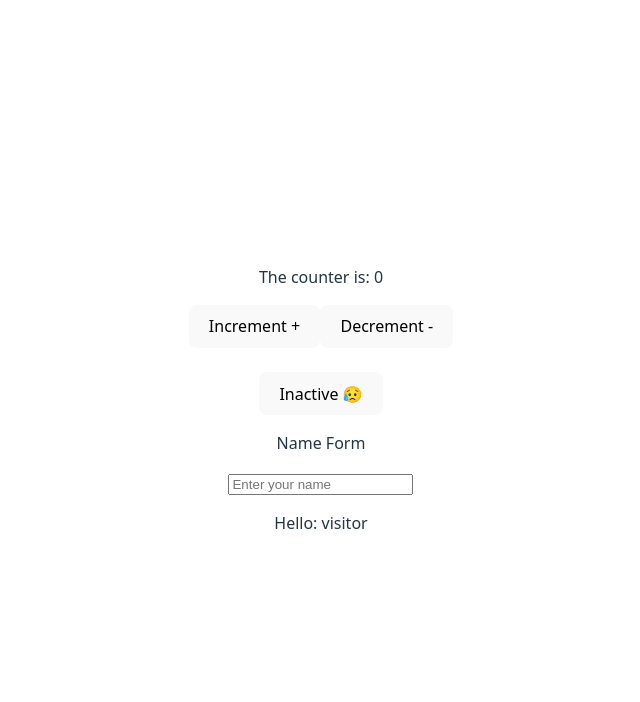
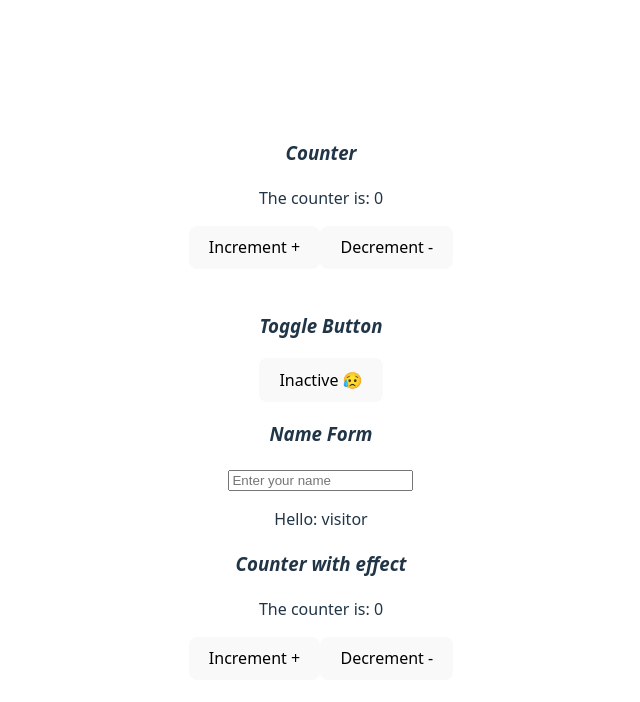
Before and after one commit to felepo/practicing-react, a React (Vite) app: page / in a window 1280 px wide. Shown: the top 702 px of the page, without its empty margins (319-959 px from the left). Built offline with nearby package versions, Linux system fonts and the light colour scheme.

Commit message:
Using useEffect hook

```diff
--- a/src/App.jsx
+++ b/src/App.jsx
@@ -1,18 +1,23 @@
 import Counter from './components/Counter'
 import ToggleButton from './components/ToggleButton'
 import NameForm from './components/NameForm'
+import CounterWithEffect from './components/CounterWithEffect'
 import './App.css'
 
 function App() {
 
   return (
     <>
+      <h3><i>Counter</i></h3>
       <Counter />
       <br />
+      <h3><i>Toggle Button</i></h3>
       <ToggleButton />
       <br />
-      <p>Name Form</p>
+      <h3><i>Name Form</i></h3>
       <NameForm />
+      <h3><i>Counter with effect</i></h3>
+      <CounterWithEffect />
     </>
   )
 }
--- /dev/null
+++ b/src/components/CounterWithEffect.jsx
@@ -0,0 +1,19 @@
+import { useState, useEffect } from "react";
+
+const CounterWithEffect = () => {
+  const [count, setCount] = useState(0);
+
+  useEffect(() => {
+    console.log(`Count has changed to: ${count}`);
+  }, [count]);
+
+  return (
+    <div>
+      <p>The counter is: {count}</p>
+      <button onClick={() => setCount(count + 1)}>Increment +</button>
+      <button onClick={() => setCount(count - 1)}>Decrement -</button>
+    </div>
+  );
+}
+
+export default CounterWithEffect;
```
